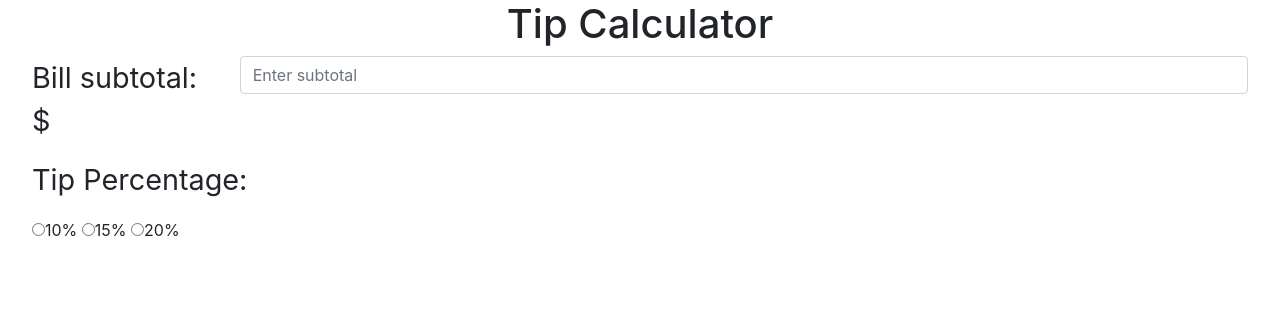
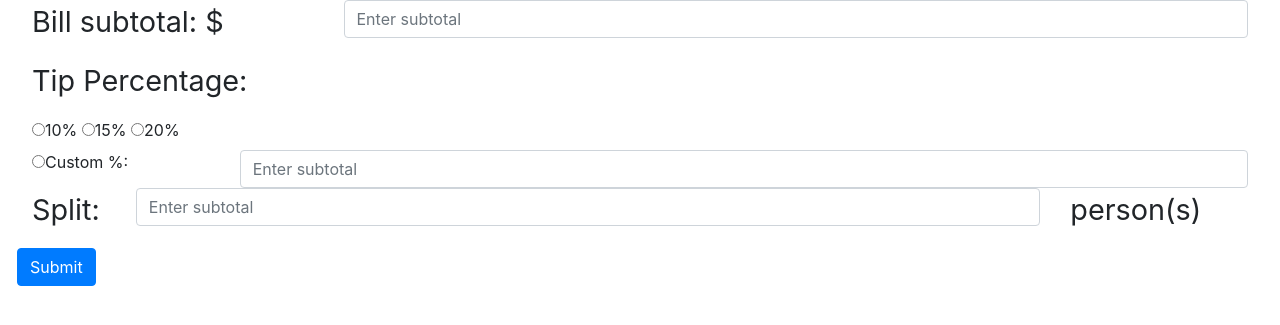
Before and after one commit to Deadlocked007/PHP-Tips, a PHP site: page / in a window 1280 px wide. Shown: the top 325 px of the page. Run offline with PHP 8.4, Linux system fonts and the light colour scheme; some libraries are stand-ins or nearby versions.

Commit message:
Finished UI
Formatting plz

```diff
--- a/index.html
+++ b/index.php
@@ -6,12 +6,11 @@
 </head>
 
 <body>
-    <h1 align="center" class="text-center">Tip Calculator</h1>
     <div align="center" class="row">
-        <div class="col-sm-2">
+        <div class="col-sm-3">
             <p align="left">Bill subtotal: $</p>
         </div>
-        <div class="col-sm-10">
+        <div class="col-sm-9">
             <input type="number" class="form-control" placeholder="Enter subtotal">
         </div>
     </div>
@@ -27,7 +26,28 @@
 <label class="radio-inline"><input type="radio" name="optradio">20%</label>
 </div>
 </div>
-
+<div align="center" class="row">
+<div align="left" class="col-sm-2">
+<label align="left" class="radio-inline"><input type="radio" name="optradio">Custom %:</label>
+</div>
+<div align="left" class="col-sm-10">
+<input type="number" class="form-control" placeholder="Enter subtotal">
+</div>
+</div>
+<div align="center" class="row">
+<div class="col-sm-1">
+<p align="left">Split:</p>
+</div>
+<div class="col-sm-9">
+<input type="number" class="form-control" placeholder="Enter subtotal">
+</div>
+<div class="col-sm-1">
+<p align="left">person(s)</p>
+</div>
+</div>
+<div align="center" class="row">
+<button type="button" class="btn btn-primary">Submit</button>
+</div>
     <script src="https://ajax.googleapis.com/ajax/libs/jquery/3.1.1/jquery.min.js" integrity="sha384-3ceskX3iaEnIogmQchP8opvBy3Mi7Ce34nWjpBIwVTHfGYWQS9jwHDVRnpKKHJg7" crossorigin="anonymous"></script>
     <script src="https://cdnjs.cloudflare.com/ajax/libs/tether/1.3.7/js/tether.min.js" integrity="sha384-XTs3FgkjiBgo8qjEjBk0tGmf3wPrWtA6coPfQDfFEY8AnYJwjalXCiosYRBIBZX8" crossorigin="anonymous"></script>
     <script src="https://maxcdn.bootstrapcdn.com/bootstrap/4.0.0-alpha.5/js/bootstrap.min.js" integrity="sha384-BLiI7JTZm+JWlgKa0M0kGRpJbF2J8q+qreVrKBC47e3K6BW78kGLrCkeRX6I9RoK" crossorigin="anonymous"></script>
```
Lines whose indentation alone changed are shown as unchanged.
